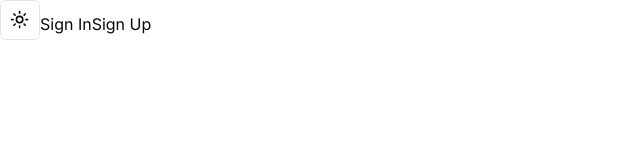
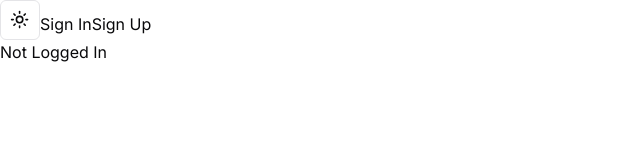
Before and after one commit to oconnorjohnson/cares_fullstack, a Next.js app: page / in a window 1280 px wide. Shown: the top 160 px of the page, without its empty margins (0-640 px from the left). Built offline with nearby package versions, Linux system fonts and the light colour scheme; no server answers.

Commit message:
currentUser component displaying logged in user's name

```diff
--- a/app/page.tsx
+++ b/app/page.tsx
@@ -1,4 +1,3 @@
-"use client";
 import {
   SignedIn,
   SignedOut,
@@ -7,6 +6,7 @@ import {
   SignUpButton,
 } from "@clerk/nextjs";
 import { ModeToggle } from "@/components/mode-toggle";
+import CurrentUser from "@/components/current-user";
 
 export default function Home() {
   return (
@@ -20,6 +20,7 @@ export default function Home() {
           <SignInButton>Sign In</SignInButton>
           <SignUpButton>Sign Up</SignUpButton>
         </SignedOut>
+        <CurrentUser />
       </main>
     </>
   );
--- /dev/null
+++ b/components/current-user.tsx
@@ -0,0 +1,9 @@
+import { currentUser } from "@clerk/nextjs";
+
+export default async function Page() {
+  const user = await currentUser();
+
+  if (!user) return <div>Not Logged In</div>;
+
+  return <div>Hello {user?.firstName}</div>;
+}
```
